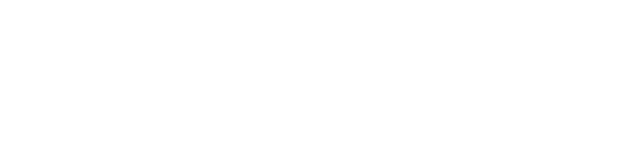
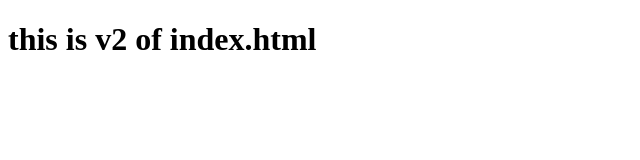
Before and after one commit to AzureUser0000/myrepo, a plain HTML site: page index.html in a window 1280 px wide. Shown: the whole page, without its empty margins (0-640 px from the left). Drawn offline with Linux system fonts and the light colour scheme.

Commit message:
this is V2

```diff
--- a/index.html
+++ b/index.html
@@ -6,6 +6,6 @@
     <title>Document</title>
 </head>
 <body>
-
+    <h1>this is v2 of index.html</h1>
 </body>
 </html>
```
